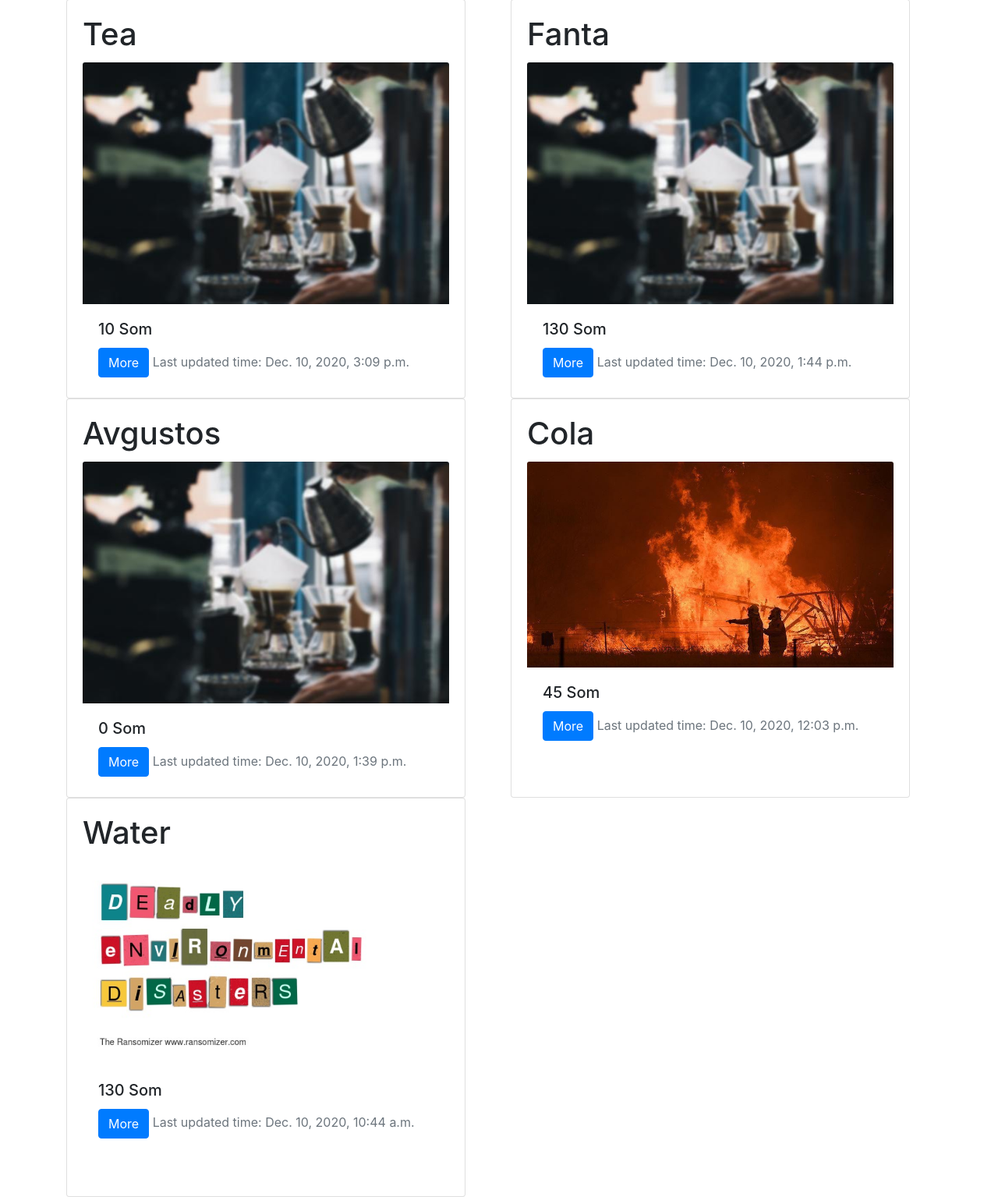
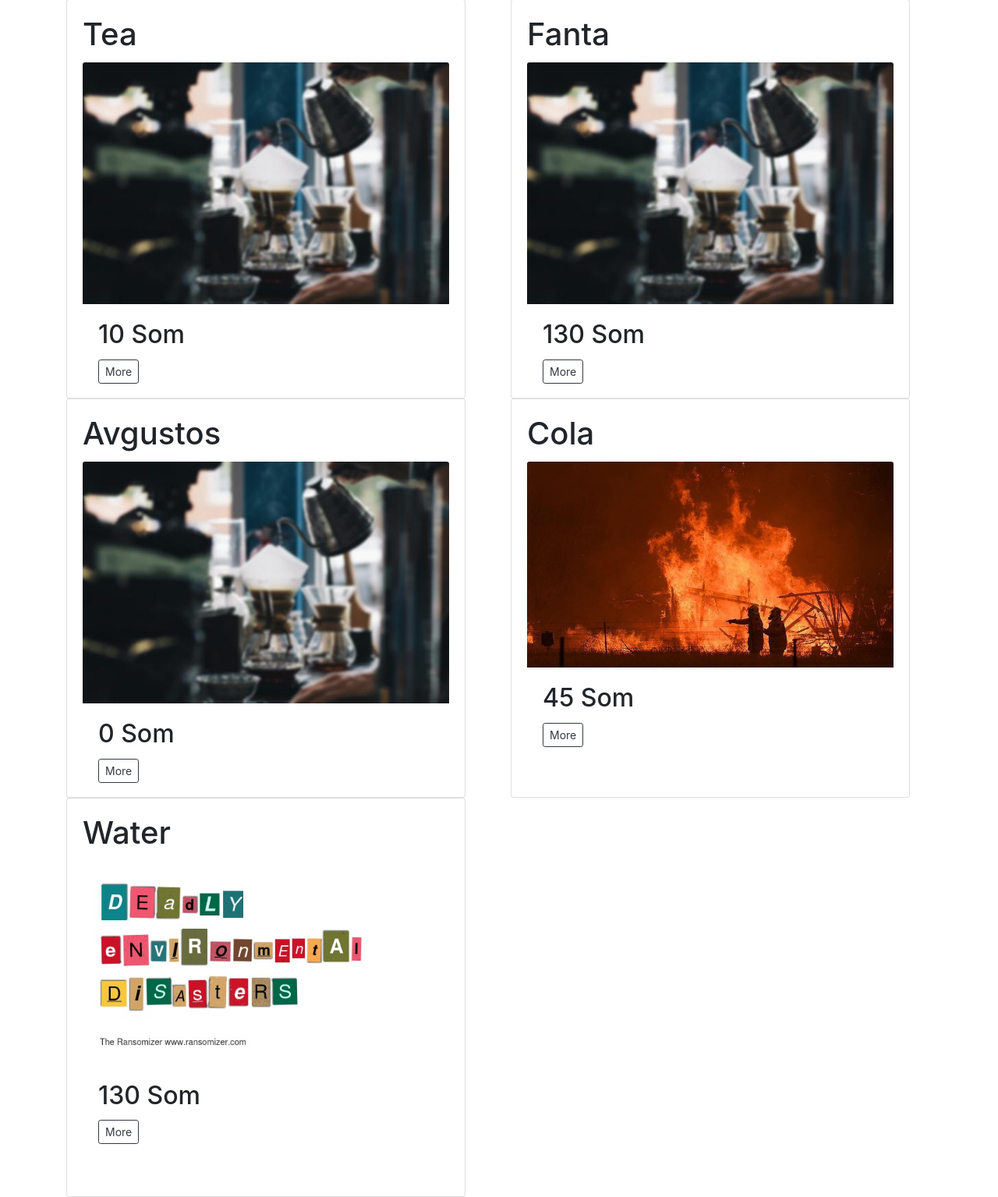
Before and after one commit to adilism48/django_for_final, a Django app: page / in a window 1280 px wide. Shown: the part 113-1648 px from the top of the page at 78% size. Run offline with Django 3.2, Linux system fonts and the light colour scheme; data comes from the database, SQL or seed files in the repository; both versions use the stored data as it was after the commit; some libraries are stand-ins or nearby versions.

Commit message:
First ver patch

```diff
--- a/finalsite/onlinecatalog/templates/onlinecatalog/index.html
+++ b/finalsite/onlinecatalog/templates/onlinecatalog/index.html
@@ -45,9 +45,9 @@
                     <img src="..." class="card-img-top" alt="">
                     {% endif %}
                     <div class="card-body">
-                        <h5 class="card-title">{{ item.price }} Som</h5>
-                        <button type="button" class="btn btn-primary" data-toggle="modal" data-target="#{{ item.title }}">More</button>
-                        <h7 class="card-subtitle mb-2 text-muted">Last updated time: {{ item.pub_date }}</h7>
+                        <h2 class="card-title">{{ item.price }} Som</h2>
+                        <button type="link" class="btn btn-outline-dark btn-sm" data-toggle="modal"
+                                data-target="#{{ item.title }}">More</button>
                     </div>
                 </div>
             </div>
@@ -71,6 +71,7 @@
                 {{ item.description }}
             </div>
             <div class="modal-footer">
+                <h8>Last updated: {{ item.pub_date|date:"Y-m-d H:i" }}</h8>
             </div>
         </div>
     </div>
```
Also changed, not shown: finalsite/db.sqlite3, finalsite/media/photos/2020/12/10/1060-536x354-blur_2_suozMWz.jpg (added).
